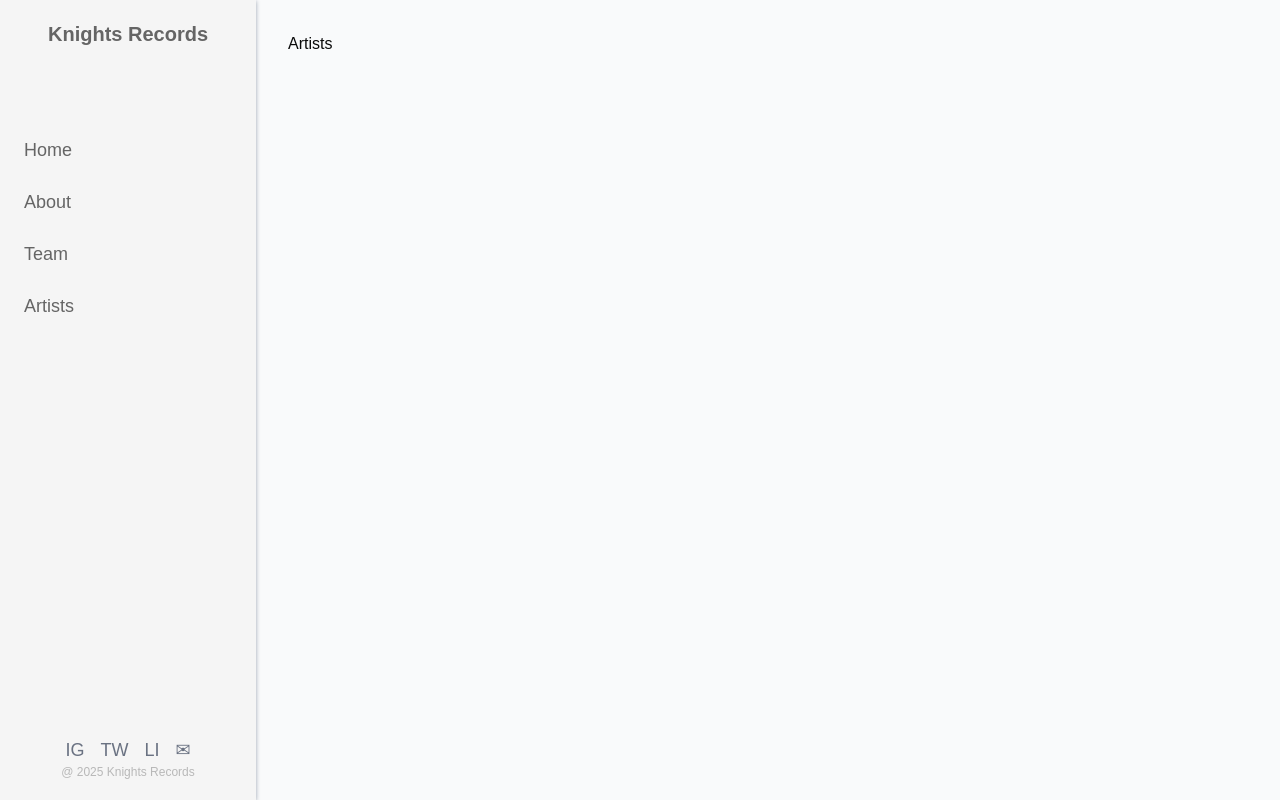
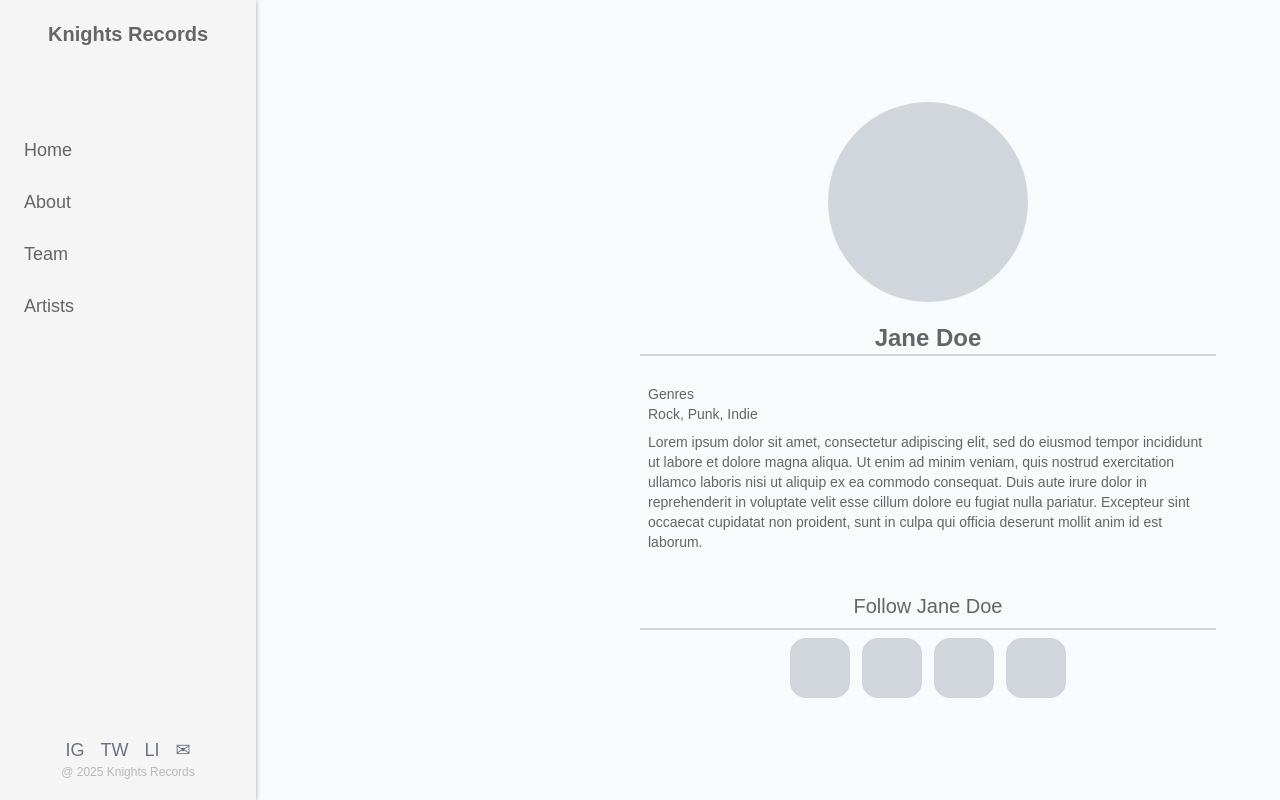
Before and after one commit to Knights-Records-UCF/Knights-Record-Website, a Next.js app: page /artists in a window 1280 px wide. Built offline with nearby package versions, Linux system fonts and the light colour scheme.

Commit message:
Add baseplate of artist's info section in artists page

```diff
--- a/app/artists/page.tsx
+++ b/app/artists/page.tsx
@@ -1,7 +1,54 @@
+// for rendering each artist out
+interface Artist {
+  name: string;
+  img: string;
+  genres: Array<String>;
+  description: string;
+
+  socialLinks: Array<String>;
+}
+
 export default function Artists() {
-    return (
-        <div>
-            Artists
+  return (
+    // might need to change the grid's column widths
+    <div className="h-full grid grid-cols-[1fr_2fr]">
+      <div className="flex ">{/* artist scroll! */}</div>
+
+      <div className="flex h-full  flex-col justify-center items-center  [&_h2]:text-[#656565]  [&_h1]:text-[#656565] [&_p]:text-[#656565] [&_p]:text-sm">
+        {/* this is for showing artist info. */}
+
+        <div className="h-50 w-50 bg-gray-300 rounded-full"> </div>
+
+        <h1 className="font-bold text-2xl mt-5">Jane Doe</h1>
+
+        <div className="h-0.5 w-[90%] bg-gray-300 mb-5"></div>
+        <div className=" px-10">
+          <div className="self-start my-2">
+            <p>Genres</p>
+            <p>Rock, Punk, Indie</p>
+          </div>
+
+          <p>
+            Lorem ipsum dolor sit amet, consectetur adipiscing elit, sed do
+            eiusmod tempor incididunt ut labore et dolore magna aliqua. Ut enim
+            ad minim veniam, quis nostrud exercitation ullamco laboris nisi ut
+            aliquip ex ea commodo consequat. Duis aute irure dolor in
+            reprehenderit in voluptate velit esse cillum dolore eu fugiat nulla
+            pariatur. Excepteur sint occaecat cupidatat non proident, sunt in
+            culpa qui officia deserunt mollit anim id est laborum.
+          </p>
         </div>
-    )
+
+        <h2 className="text-xl mt-10">Follow Jane Doe</h2>
+        <div className="h-0.5 w-[90%] bg-gray-300 mt-2"></div>
+
+        <div className="flex gap-3 mt-2">
+          <div className="h-15 w-15 bg-gray-300 rounded-2xl"> </div>
+          <div className="h-15 w-15 bg-gray-300 rounded-2xl"> </div>
+          <div className="h-15 w-15 bg-gray-300 rounded-2xl"> </div>
+          <div className="h-15 w-15 bg-gray-300 rounded-2xl"> </div>
+        </div>
+      </div>
+    </div>
+  );
 }
```
